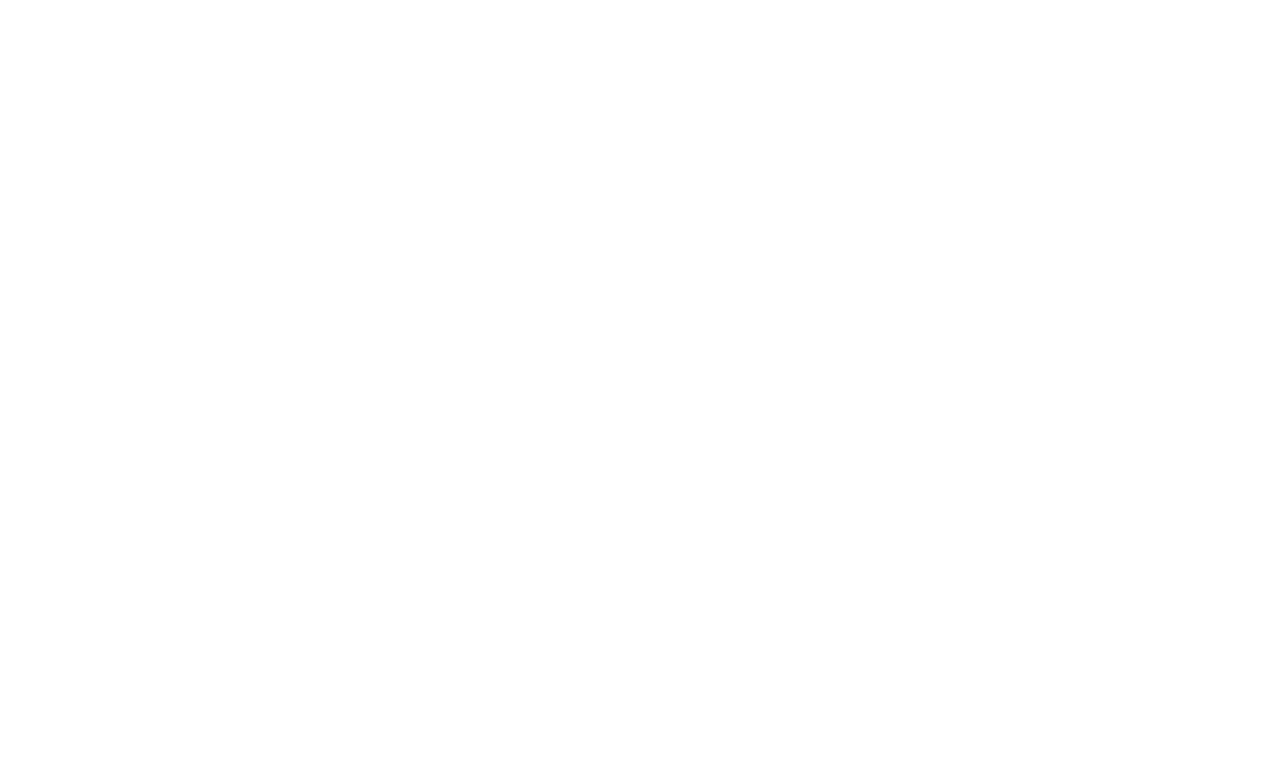
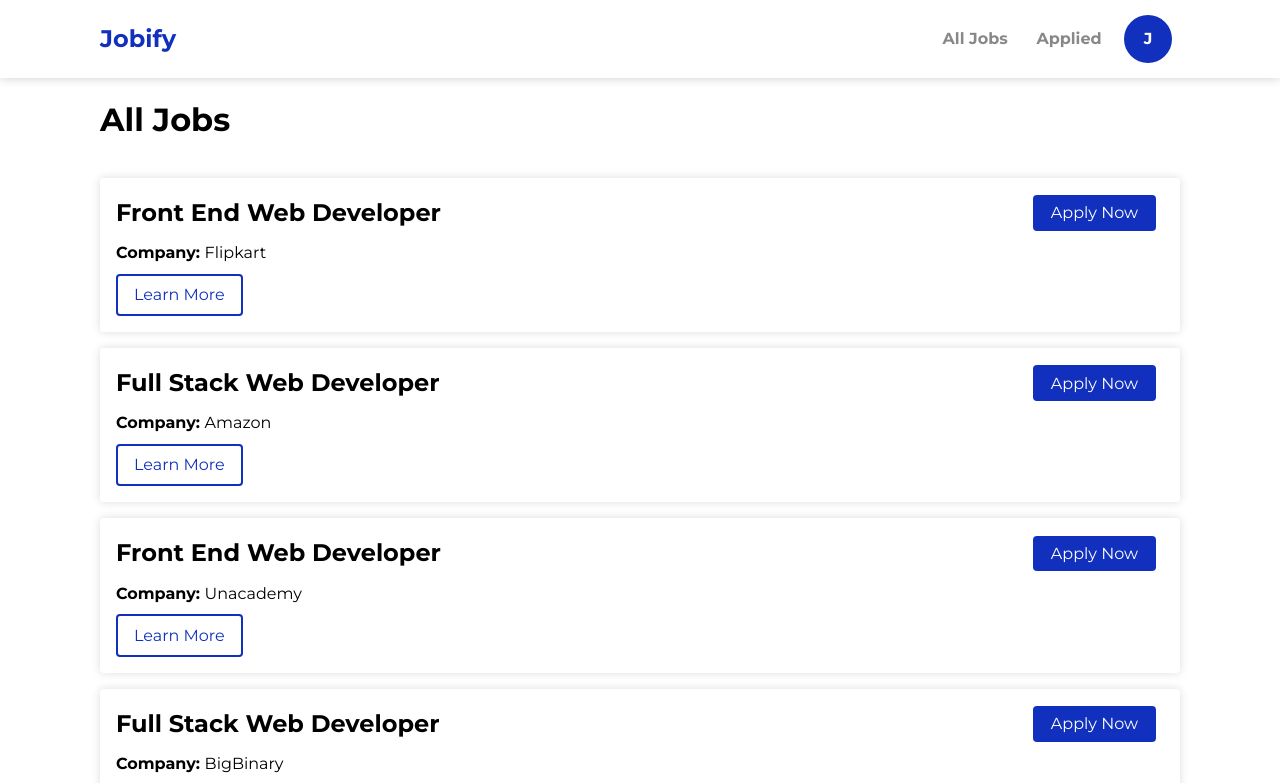
Before and after one commit to DineshRout779/Job-Portal-Backend, a React (Create React App) app in the folder client/: page /jobs in a window 1280 px wide. Before the commit this address had no page. Shown: the top 783 px of the page. Built offline with nearby package versions, Linux system fonts and the light colour scheme.

Commit message:
refactor

```diff
--- a/client/package.json
+++ b/client/package.json
@@ -8,6 +8,7 @@
     "@testing-library/user-event": "^13.5.0",
     "react": "^17.0.2",
     "react-dom": "^17.0.2",
+    "react-icons": "^4.3.1",
     "react-router-dom": "^6.2.2",
     "react-scripts": "5.0.0",
     "web-vitals": "^2.1.4"
--- a/client/public/index.html
+++ b/client/public/index.html
@@ -10,7 +10,7 @@
       content="Web site created using create-react-app"
     />
     <link
-      href="https://fonts.googleapis.com/css2?family=Montserrat:wght@200;300;400;700&display=swap"
+      href="https://fonts.googleapis.com/css2?family=Montserrat:wght@200;300;400;500;700&display=swap"
       rel="stylesheet"
     />
     <title>Job Portal</title>
--- /dev/null
+++ b/client/src/components/Loader.jsx
@@ -0,0 +1,8 @@
+const Loader = () => {
+  return (
+    <div className='flex justify-center align-center min-h-90'>
+      <div className='loader'></div>
+    </div>
+  );
+};
+export default Loader;
--- a/client/src/components/Navbar.jsx
+++ b/client/src/components/Navbar.jsx
@@ -1,22 +1,35 @@
 import { Link } from 'react-router-dom';
+import { useAppContext } from '../context/AppContext';
 
 const Navbar = () => {
+  const { state } = useAppContext();
+  const { user, isApplicant } = state;
+
   return (
     <header>
       <div className='container'>
         <nav className='nav flex align-center justify-between'>
           <Link to='/' className='logo'>
-            <h2>Logo</h2>
+            <h2>Jobify</h2>
           </Link>
-          <div>
-            <Link to='/profile'>Profile</Link>
+          <div className='flex align-center'>
             <Link to='/jobs'>All Jobs</Link>
-            <Link to='/applied'>Applied</Link>
-            <Link to='/login-as-applicant' className='btn'>
-              Login
-            </Link>
-            <Link to='/register-as-applicant' className='btn btn-rev'>
-              Register
+            {isApplicant && <Link to='/applied'>Applied</Link>}
+            {!user && (
+              <>
+                <Link to='/applicant/login' className='btn'>
+                  Login
+                </Link>
+                <Link to='/applicant/register' className='btn btn-rev'>
+                  Register
+                </Link>
+              </>
+            )}
+            <Link
+              to={isApplicant ? `/applicant/${user.id}` : `/company/${user.id}`}
+              className='btn btn-avatar'
+            >
+              {user.name.charAt(0)}
             </Link>
           </div>
         </nav>
--- a/client/src/context/AppContext.js
+++ b/client/src/context/AppContext.js
@@ -4,13 +4,19 @@
 const AppContext = createContext();
 
 const INITIAL_STATE = {
-  user: null,
+  user: {
+    id: 'iuhf78y73uuey9',
+    name: 'John Doe',
+    email: 'johndoe@gmail.com',
+    desc: 'A frontend web developer',
+    location: 'Los Angeles, CA',
+  },
   error: false,
   isApplicant: true,
 };
 
 export const AppContextProvider = ({ children }) => {
-  const [state, dispatch] = useReducer(INITIAL_STATE, reducers);
+  const [state, dispatch] = useReducer(reducers, INITIAL_STATE);
 
   return (
     <AppContext.Provider value={{ state, dispatch }}>
--- /dev/null
+++ b/client/src/data.js
@@ -0,0 +1,56 @@
+export const jobs = [
+  {
+    id: 1,
+    title: 'Front End Web Developer',
+    company: 'Flipkart',
+    position: 'Senior Software Enginner',
+    jobType: 'Full-time',
+    applicants: [],
+    location: 'remote',
+  },
+  {
+    id: 2,
+    title: 'Full Stack Web Developer',
+    company: 'Amazon',
+    position: 'Senior Software Enginner',
+    jobType: 'Full-time',
+    applicants: [],
+    location: 'remote',
+  },
+  {
+    id: 13,
+    title: 'Front End Web Developer',
+    company: 'Unacademy',
+    position: 'Senior Software Enginner',
+    jobType: 'Full-time',
+    applicants: [],
+    location: 'remote',
+  },
+  {
+    id: 4,
+    title: 'Full Stack Web Developer',
+    company: 'BigBinary',
+    position: 'Senior Software Enginner',
+    jobType: 'Full-time',
+    applicants: [],
+    location: 'remote',
+  },
+  {
+    id: 5,
+    title: 'Front End Web Developer',
+    company: 'Netflix',
+    position: 'Junior Software Enginner',
+    jobType: 'Full-time',
+    applicants: [],
+    location: 'remote',
+  },
+  {
+    id: 6,
+    title: 'Full Stack Web Developer',
+    company: 'Amazon',
+    position: 'Senior Software Enginner',
+    jobType: 'Full-time',
+    applicants: [],
+    location: 'remote',
+  },
+];
--- a/client/src/index.css
+++ b/client/src/index.css
@@ -2,6 +2,7 @@
   box-sizing: border-box;
 
   --blue: #1130bd;
+  --hover-blue: #091d77;
 }
 
 *,
@@ -11,6 +12,7 @@
   padding: 0;
   box-sizing: inherit;
   font-family: 'Montserrat', sans-serif;
+  transition: 0.2s all ease-in;
 }
 
 body {
@@ -18,19 +20,30 @@
 }
 
 h1,
-h3,
+h2,
 h3,
 h4 {
   margin: 0.5em 0;
 }
 
+a {
+  width: fit-content;
+  display: inline-block;
+}
+
 p {
-  margin: 1em 0;
+  margin: 0.5em 0;
 }
 
 img {
   display: block;
   width: 100%;
+}
+
+.img-svg {
+  width: 50%;
+  max-width: 360px;
+  margin: 0 auto;
 }
 
 form,
@@ -49,6 +62,10 @@
   display: flex;
 }
 
+.justify-center {
+  justify-content: center;
+}
+
 .justify-between {
   justify-content: space-between;
 }
@@ -57,10 +74,21 @@
   align-items: center;
 }
 
+.flex-column {
+  flex-direction: column;
+}
+
+/* height */
+.min-h-90 {
+  min-height: 90vh;
+}
+
 header {
+  position: sticky;
+  top: 0;
   background-color: #fff;
   box-shadow: 0 0 10px 0 #ccc;
-  padding: 1em 0;
+  padding: 0.5em 0;
 }
 
 /* links */
@@ -80,12 +108,52 @@
 }
 
 a.btn {
+  text-decoration: none;
   color: white;
   padding: 0.4em 1em;
 }
 
 a.btn-rev {
   color: var(--blue);
+}
+
+/* jobs */
+.job-list {
+  list-style-type: none;
+}
+
+.job {
+  padding: 1em;
+  margin: 1em 0;
+  background-color: #fff;
+  box-shadow: 0 0 10px 0 #ddd;
+  border-radius: 4px;
+}
+
+/* form */
+.form {
+  width: 90%;
+  max-width: 360px;
+  margin: 0auto;
+}
+
+.form-group {
+  width: 100%;
+  margin: 1em 0;
+}
+
+.form-control {
+  display: block;
+  width: 100%;
+  padding: 0.5em;
+  border-radius: 4px;
+  border: 1px solid #555;
+}
+
+label {
+  display: block;
+  font-weight: 500;
+  margin-bottom: 0.5em;
 }
 
 /* button */
@@ -98,6 +166,14 @@
   border: 2px solid var(--blue);
   border-radius: 4px;
   cursor: pointer;
+  display: flex;
+  justify-content: center;
+  align-items: center;
+}
+
+.btn:hover {
+  background-color: var(--hover-blue);
+  border-color: var(--hover-blue);
 }
 
 .btn-rev {
@@ -105,3 +181,60 @@
   color: var(--blue);
   border: 2px solid var(--blue);
 }
+
+.btn-rev:hover {
+  color: var(--hover-blue);
+  background-color: #fff;
+  border: 2px solid var(--hover-blue);
+}
+
+.btn-submit {
+  font-weight: bold;
+  padding: 0.5em;
+}
+
+.btn-avatar {
+  width: 3em;
+  height: 3em;
+  background-color: var(--blue);
+  border: none;
+  border-radius: 50%;
+  color: #fff;
+  display: flex;
+  justify-content: center;
+  align-items: center;
+}
+
+/* text */
+.text-center {
+  text-align: center;
+}
+
+/* margin */
+.m-0 {
+  margin: 0;
+}
+
+.my-1 {
+  margin: 1em 0;
+}
+
+/* loader */
+.loader {
+  border: 4px solid #f3f3f3;
+  border-radius: 50%;
+  border-top: 4px solid var(--blue);
+  width: 32px;
+  height: 32px;
+  -webkit-animation: spin 0.5s linear infinite; /* Safari */
+  animation: spin 0.5s linear infinite;
+}
+
+@keyframes spin {
+  0% {
+    transform: rotate(0deg);
+  }
+  100% {
+    transform: rotate(360deg);
+  }
+}
--- a/client/src/index.js
+++ b/client/src/index.js
@@ -13,6 +13,9 @@
 import ApplicantDetails from './pages/applicant/ApplicantDetails';
 import ApplicantLogin from './pages/applicant/ApplicantLogin';
 import ApplicantRegister from './pages/applicant/ApplicantRegister';
+import AddJob from './pages/job/AddJob';
+import JobList from './pages/job/JobList';
+import Job from './pages/job/Job';
 
 ReactDOM.render(
   <React.StrictMode>
@@ -21,17 +24,22 @@
         <Routes>
           <Route path='/' element={<App />}>
             <Route index element={<Welcome />} />
-            <Route path='company' element={<CompanyDashboard />}>
+            <Route path='company'>
               <Route index element={<CompanyDashboard />} />
               <Route path=':id' element={<CompanyDetails />} />
               <Route path='login' element={<CompanyLogin />} />
               <Route path='register' element={<CompanyRegister />} />
             </Route>
-            <Route path='applicant' element={<ApplicantDashboard />}>
+            <Route path='applicant'>
               <Route index element={<ApplicantDashboard />} />
               <Route path=':id' element={<ApplicantDetails />} />
               <Route path='login' element={<ApplicantLogin />} />
               <Route path='register' element={<ApplicantRegister />} />
+            </Route>
+            <Route path='jobs'>
+              <Route index element={<JobList />} />
+              <Route path=':id' element={<Job />} />
+              <Route path='add' element={<AddJob />} />
             </Route>
           </Route>
         </Routes>
```
Also changed, not shown: client/public/images/welcome.svg (added), 1 other file (tests, documents, lock files or other folders).
